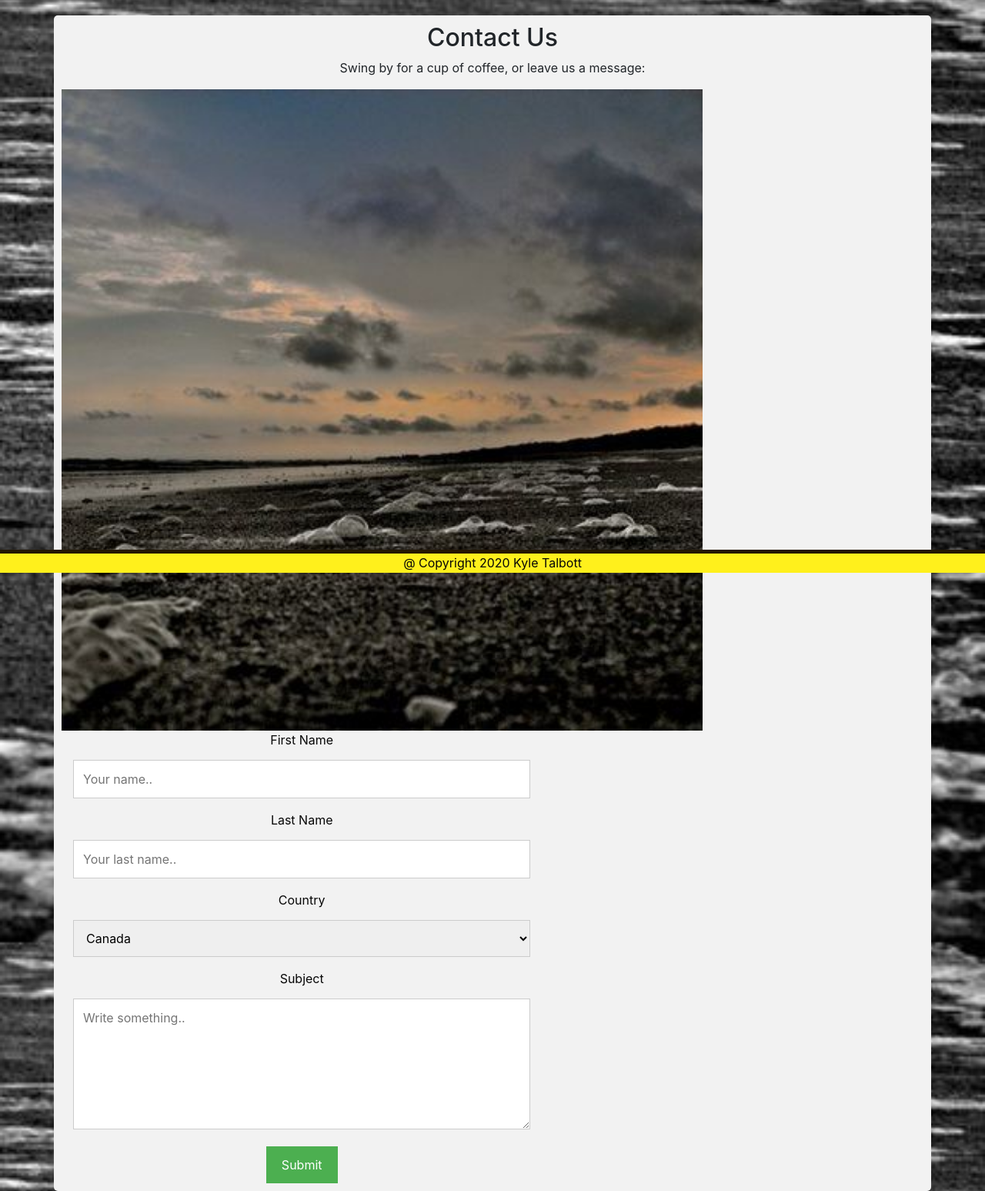
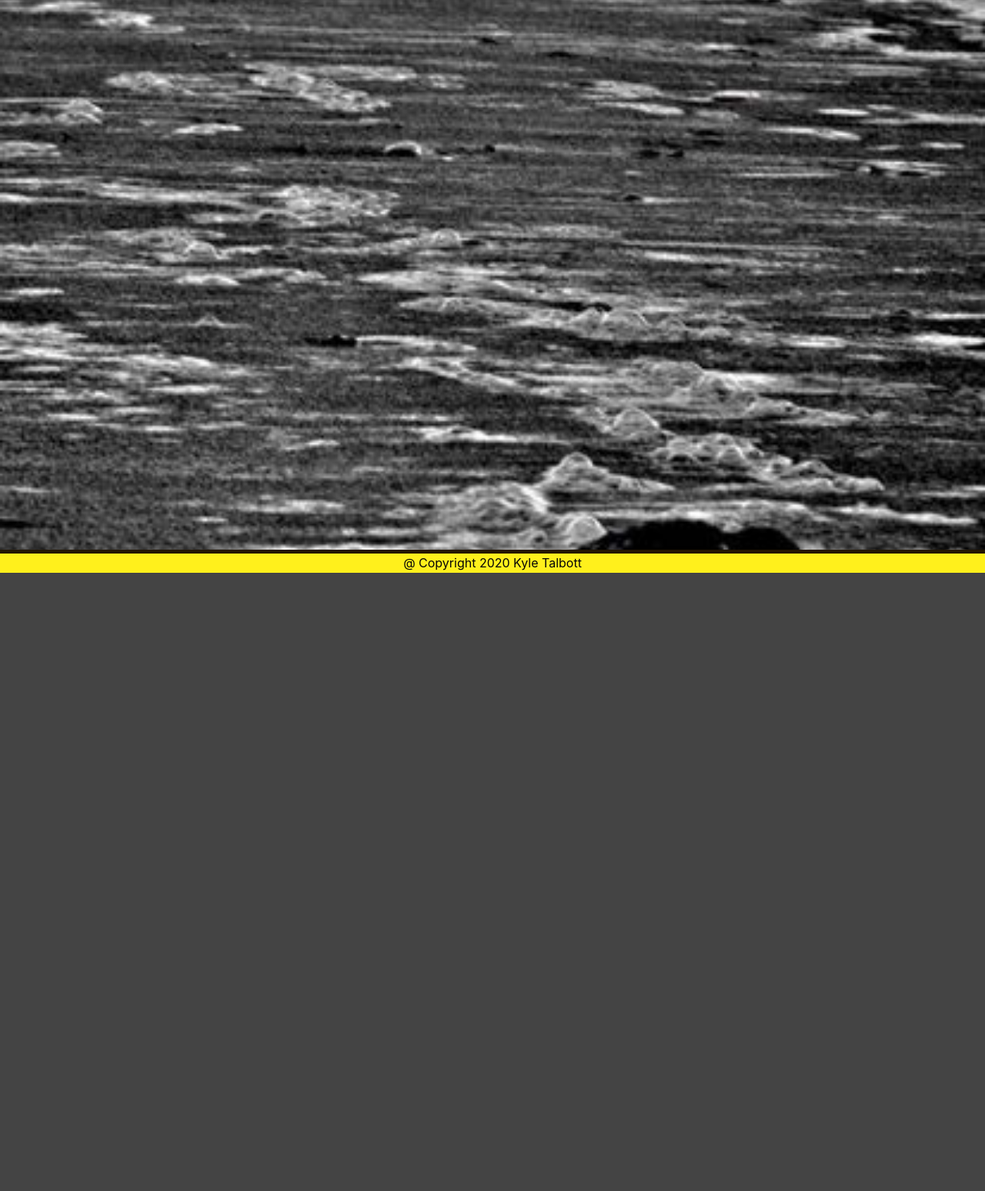
Before and after one commit to spental/Hw2, a PHP site: page /Contact.html in a window 1280 px wide. Shown: the part 56-1603 px from the top of the page at 77% size. After the commit the page ends 800 px from the top, so only its background shows below. Run offline with PHP 8.4, Linux system fonts and the light colour scheme.

Commit message:
cleared mistakes

```diff
--- a/Contact.html
+++ b/Contact.html
@@ -27,35 +27,13 @@
             </ul>
         </div>
     </nav>
-    <div class="container">
-        <div style="text-align:center">
-            <div class="col-9" style="width: 100%"></div>
-          <h2>Contact Us</h2>
-          <p>Swing by for a cup of coffee, or leave us a message:</p>
-        </div>
-        <div class="row" style="text-align: center;">
-          <div class="col-9">
-            <img src="./pictures/beach.jpg" style="width:100%">
-            <div class="col-9">
-                <form action="/action_page.php">
-                  <label for="fname">First Name</label>
-                  <input type="text" id="fname" name="firstname" placeholder="Your name..">
-                  <label for="lname">Last Name</label>
-                  <input type="text" id="lname" name="lastname" placeholder="Your last name..">
-                  <label for="country">Country</label>
-                  <select id="country" name="country">
-                    <option value="australia">Canada</option>
-                    <option value="canada">Mexico</option>
-                    <option value="usa">USA</option>
-                  </select>
-                  <label for="subject">Subject</label>
-                  <textarea id="subject" name="subject" placeholder="Write something.." style="height:170px"></textarea>
-                  <input type="submit" value="Submit">
-                </form>
-          </div>
-          </div>
-        </div>
-      </div>
+    <body>
+
+
+
+
+
+    </body>
     <footer>
         <div class="footer2">
             <div class="row">
--- a/stylesheet/style.css
+++ b/stylesheet/style.css
@@ -78,96 +78,3 @@
     color: rgb(128, 128, 109);
 
 }
-
-#form_container {
-    padding: 15px 15px;
-    margin-top: 15px;
-    background: rgba(255,255,255,0.75);
-}
-/* added try css */
-
-<div class="container">
-  <div style="text-align:center">
-    <h2>Contact Us</h2>
-    <p>Swing by for a cup of coffee, or leave us a message:</p>
-  </div>
-  <div class="row">
-    <div class="column">
-      <img src="/w3images/map.jpg" style="width:100%">
-    </div>
-    <div class="column">
-      <form action="/action_page.php">
-        <label for="fname">First Name</label>
-        <input type="text" id="fname" name="firstname" placeholder="Your name..">
-        <label for="lname">Last Name</label>
-        <input type="text" id="lname" name="lastname" placeholder="Your last name..">
-        <label for="country">Country</label>
-        <select id="country" name="country">
-          <option value="australia">Australia</option>
-          <option value="canada">Canada</option>
-          <option value="usa">USA</option>
-        </select>
-        <label for="subject">Subject</label>
-        <textarea id="subject" name="subject" placeholder="Write something.." style="height:170px"></textarea>
-        <input type="submit" value="Submit">
-      </form>
-    </div>
-  </div>
-</div>
-Step 2) Add CSS:
-Example
-* {
-  box-sizing: border-box;
-}
-
-/* Style inputs */
-input[type=text], select, textarea {
-  width: 100%;
-  padding: 12px;
-  border: 1px solid #ccc;
-  margin-top: 6px;
-  margin-bottom: 16px;
-  resize: vertical;
-}
-
-input[type=submit] {
-  background-color: #4CAF50;
-  color: white;
-  padding: 12px 20px;
-  border: none;
-  cursor: pointer;
-}
-
-input[type=submit]:hover {
-  background-color: #45a049;
-}
-
-/* Style the container/contact section */
-.container {
-  border-radius: 5px;
-  background-color: #f2f2f2;
-  padding: 10px;
-}
-
-/* Create two columns that float next to eachother */
-.column {
-  float: left;
-  width: 50%;
-  margin-top: 6px;
-  padding: 20px;
-}
-
-/* Clear floats after the columns */
-.row:after {
-  content: "";
-  display: table;
-  clear: both;
-}
-
-/* Responsive layout - when the screen is less than 600px wide, make the two columns stack on top of each other instead of next to each other */
-@media screen and (max-width: 600px) {
-  .column, input[type=submit] {
-    width: 100%;
-    margin-top: 0;
-  }
-}
```
